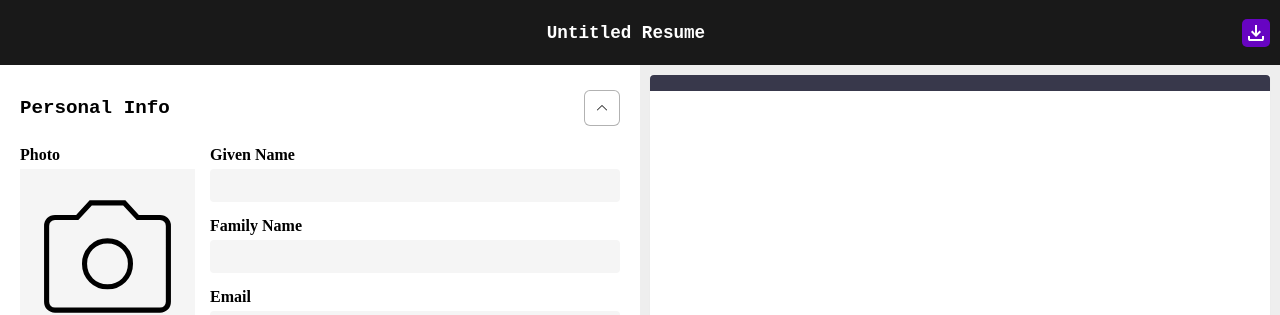
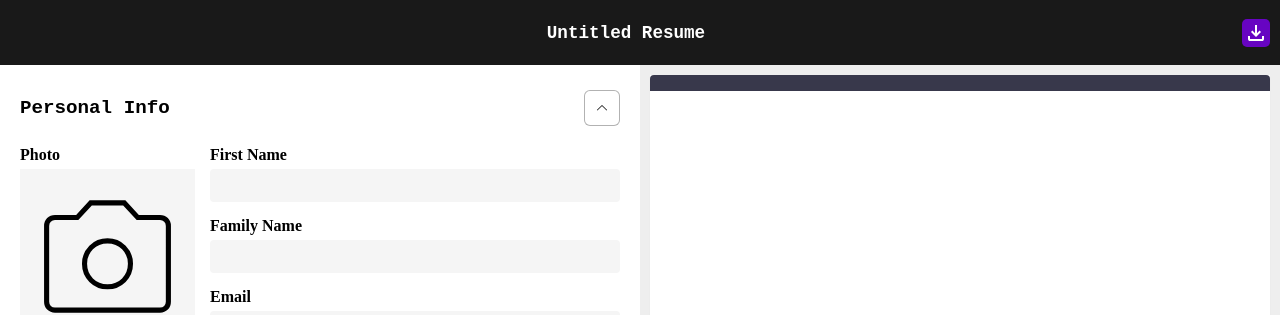
Before and after one commit to LukBlan/cv-application, a React (Vite) app: page / in a window 1280 px wide. Both pictures are taken after a click on the button 602 px from the left and 108 px from the top of the page. Shown: the top 315 px of the page. Built offline with nearby package versions, Linux system fonts and the light colour scheme.

Commit message:
Refactor PersonalInfoTab add Input component

```diff
--- /dev/null
+++ b/src/components/Input.jsx
@@ -0,0 +1,16 @@
+function Input({
+  onChange, inputName, value, text,
+}) {
+  return (
+    <div className="input-section">
+      <label htmlFor={inputName}>
+        {' '}
+        {text}
+        {' '}
+      </label>
+      <input name={inputName} onChange={onChange} value={value} />
+    </div>
+  );
+}
+
+export { Input };
--- a/src/components/PersonalInfoTab.jsx
+++ b/src/components/PersonalInfoTab.jsx
@@ -1,3 +1,5 @@
+import { Input } from './Input.jsx';
+
 function PersonalInfoTab({ personObject }) {
   const {
     changeSurname, changeName, changeEmail, personInfo,
@@ -10,21 +12,9 @@ function PersonalInfoTab({ personObject }) {
       </div>
 
       <div className="name-info-section">
-        <div className="input-section">
-          <label htmlFor="name">Given Name </label>
-          <input name="name" onChange={changeName} value={personInfo.name} />
-        </div>
-
-        <div className="input-section">
-          <label htmlFor="surname"> Family Name </label>
-          <input name="surname" onChange={changeSurname} value={personInfo.surname} />
-        </div>
-
-        <div className="input-section">
-          <label htmlFor="email"> Email </label>
-          <input name="email" onChange={changeEmail} value={personInfo.email} />
-        </div>
-
+        <Input inputName="name" onChange={changeName} value={personInfo.name} text="First Name" />
+        <Input inputName="surname" onChange={changeSurname} value={personInfo.surname} text="Family Name" />
+        <Input inputName="email" onChange={changeEmail} value={personInfo.email} text="Email" />
       </div>
 
     </div>
```
